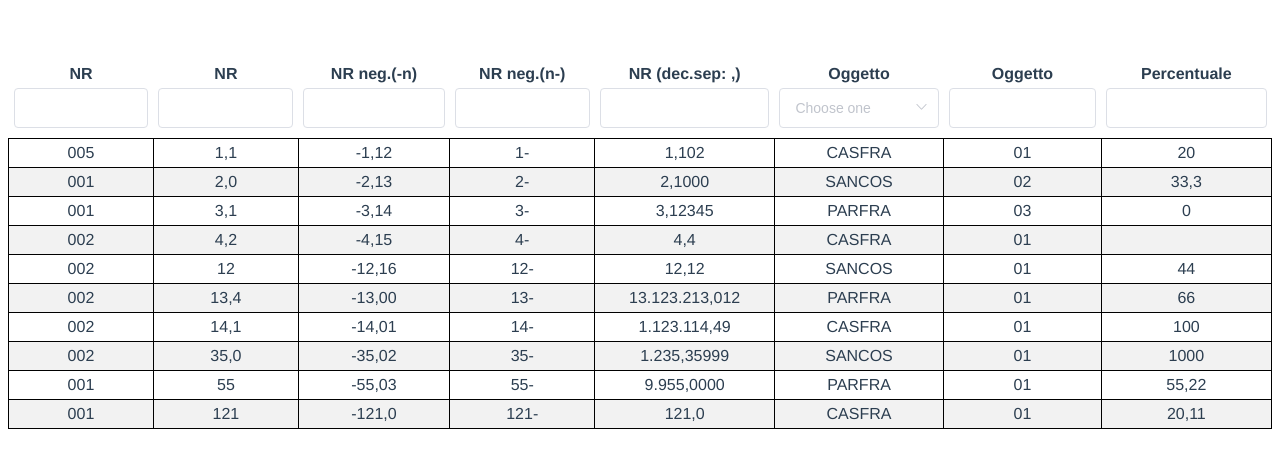
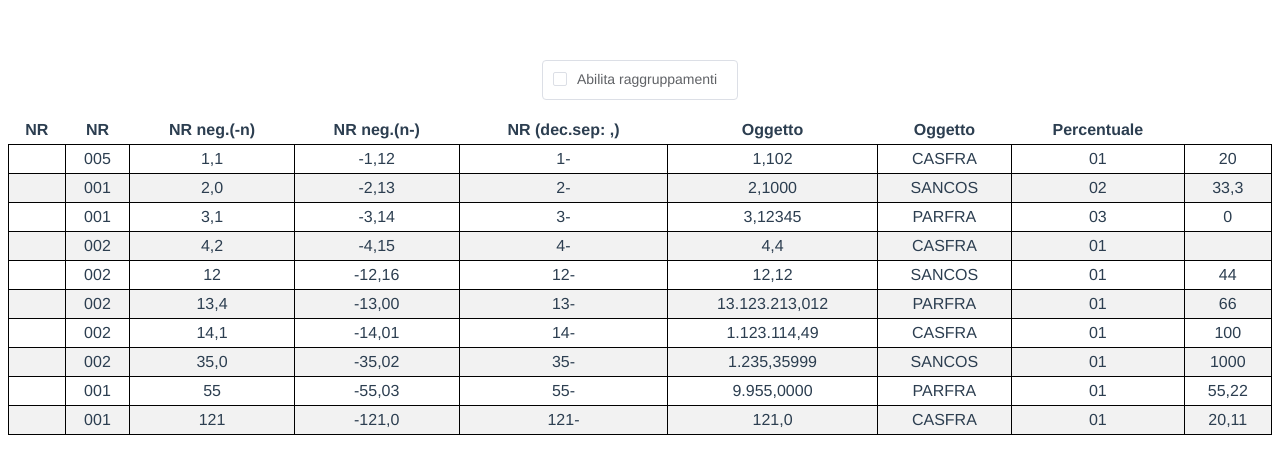
Before and after one commit to casetta-smeup/smeup-vue, a Vue app: page / in a window 1280 px wide. Shown: the top 474 px of the page. Built offline with nearby package versions, Linux system fonts and the light colour scheme.

Commit message:
grouped rows (test)

```diff
--- a/package.json
+++ b/package.json
@@ -14,6 +14,7 @@
     "faker": "^4.1.0",
     "vue": "^2.5.17",
     "vue-class-component": "^6.0.0",
+    "vue-material-design-icons": "^2.1.1",
     "vue-property-decorator": "^7.0.0",
     "vuex": "^3.0.1"
   },
--- a/src/App.vue
+++ b/src/App.vue
@@ -1,6 +1,16 @@
 <template>
   <div id="app">
-    <Matrix />
+    <div class="playground">
+      <el-checkbox
+        v-model="grouping"
+        border
+        @change="onGroupingChange"
+      >Abilita raggruppamenti</el-checkbox>
+    </div>
+
+    <Matrix
+      :grouping="grouping"
+      :rows="rows" />
   </div>
 </template>
 
@@ -8,12 +18,26 @@
 import { Component, Vue } from "vue-property-decorator";
 import Matrix from "./components/comp/matrix/Matrix.vue";
 
+import { dataTableFewRows, groupedRows } from "./mock/dataTable";
+
 @Component({
   components: {
     Matrix
   }
 })
-export default class App extends Vue {}
+export default class App extends Vue {
+  grouping = false;
+
+  rows: any[] = dataTableFewRows;
+
+  onGroupingChange() {
+    if (this.grouping) {
+      this.rows = groupedRows;
+    } else {
+      this.rows = dataTableFewRows;
+    }
+  }
+}
 </script>
 
 <style lang="scss">
@@ -24,5 +48,9 @@ export default class App extends Vue {}
   text-align: center;
   color: #2c3e50;
   margin-top: 60px;
+
+  .playground {
+    margin-bottom: 1rem;
+  }
 }
 </style>
--- a/src/components/comp/matrix/Matrix.vue
+++ b/src/components/comp/matrix/Matrix.vue
@@ -26,24 +26,26 @@
         :filterable="filterable"
         :sortable="sortable"
         :scroll="scroll"
+        :grouping="grouping"
         @sortby="onSort($event)"
       ></MatrixHeader>
 
       <MatrixBody
         :columns="columns"
         :rows="filteredRows"
+        :grouping="grouping"
       ></MatrixBody>
     </table>
   </div>
 </template>
 
 <script lang="ts">
-import { Component, Vue } from "vue-property-decorator";
+import { Component, Prop, Vue } from "vue-property-decorator";
 
 import MatrixBody from "./MatrixBody.vue";
 import MatrixHeader from "./header/MatrixHeader.vue";
 
-import mockedData from "@/mock/dataTable";
+import { dataTableCols } from "@/mock/dataTable";
 
 @Component({
   components: {
@@ -52,10 +54,15 @@ import mockedData from "@/mock/dataTable";
   }
 })
 export default class Matrix extends Vue {
+  // props
+  @Prop() private grouping!: boolean;
+
+  @Prop() private rows!: any[];
+
   // data
   manyRows: boolean = false;
 
-  filterable: boolean = true;
+  filterable: boolean = false;
 
   sortable: boolean = false;
 
@@ -76,13 +83,26 @@ export default class Matrix extends Vue {
     scrollLeft: 0
   };
 
-  columns: any[] = mockedData.dataTableCols;
-
-  rows: any[] = mockedData.dataTableFewRows;
+  columns: any[] = dataTableCols;
 
   // computed props
-  get filteredRows() {
-    console.log("calculate filteredRows");
+  get filteredRows(): any[] {
+    if (this.grouping) {
+      // trasformo l'albero in una lista
+      const filteredRows: any[] = [];
+
+      this.rows.forEach(r => {
+        // add row
+        filteredRows.push(r);
+
+        if (r.group && !r.collapsed) {
+          // adding children
+          r.children.forEach((child: any) => filteredRows.push(child));
+        }
+      });
+
+      return filteredRows;
+    }
 
     const filteredRows = this.rows.filter(r => {
       const columnsWithFilter = this.columns.filter(
--- a/src/components/comp/matrix/MatrixBody.vue
+++ b/src/components/comp/matrix/MatrixBody.vue
@@ -19,6 +19,16 @@ tbody {
       padding: 5px;
       border: 1px solid black;
     }
+
+    &.groupRow {
+      background-color: yellow;
+
+      td {
+        border-left: none;
+        border-right: none;
+        text-align: left;
+      }
+    }
   }
 }
 </style>
@@ -28,8 +38,24 @@ tbody {
     <tr
       v-for="(row, index) in rows"
       :key="index"
-      :class="{ selected: row.selected }"
+      :class="{ selected: row.selected, groupRow: row.group }"
     >
+      <template v-if="row.group">
+        <td>
+          <div @click="row.collapsed = !row.collapsed">
+            <chevron-right />
+          </div>
+        </td>
+
+        <td
+          :colspan="columns.length"
+        >
+          {{ row.text }}
+        </td>
+      </template>
+
+      <template v-else>
+        <td></td>
         <td
           v-for="column in columns"
           :key="column.c"
@@ -37,14 +63,20 @@ tbody {
         >
           {{ getCellValue(column.c, row) }}
         </td>
+      </template>
     </tr>
   </tbody>
 </template>
 
 <script lang="ts">
 import { Component, Prop, Vue } from "vue-property-decorator";
+import ChevronRight from "vue-material-design-icons/ChevronRight.vue";
 
-@Component
+@Component({
+  components: {
+    ChevronRight
+  }
+})
 export default class MatrixBody extends Vue {
   // props
   @Prop() private columns!: any[];
@@ -54,6 +86,8 @@ export default class MatrixBody extends Vue {
   @Prop() private filterable!: boolean;
 
   @Prop() private sortable!: boolean;
+
+  @Prop() private grouping!: boolean;
 
   // methods
   getCellValue(columnCode: string, row: any) {
--- a/src/components/comp/matrix/header/MatrixHeaderFilter.vue
+++ b/src/components/comp/matrix/header/MatrixHeaderFilter.vue
@@ -44,7 +44,10 @@ export default class MatrixHeaderFilter extends Vue {
 
   get comboValues() {
     // distinct values + sort
-    const values = this.rows.map(row => row.content[this.column.c].c).sort();
+    const values = this.rows
+      .filter(row => !row.group)
+      .map(row => row.content[this.column.c].c)
+      .sort();
 
     return ["", ...new Set(values)];
   }
--- a/src/mock/dataTable.js
+++ b/src/mock/dataTable.js
@@ -79,7 +79,7 @@ const starWarRows = [
   }
 ];
 
-const dataTableCols = [
+export const dataTableCols = [
   {
     c: "STR001",
     d: "NR",
@@ -154,7 +154,7 @@ const dataTableCols = [
   }
 ];
 
-const dataTableFewRows = [
+export const dataTableFewRows = [
   {
     selected: false,
     content: {
@@ -307,6 +307,180 @@ const dataTableFewRows = [
   }
 ];
 
+export const groupedRows = [
+  {
+    group: true,
+    collapsed: true,
+    text: "Oggetto = CASFRA",
+    children: [
+      {
+        selected: false,
+        content: {
+          STR001: { c: "005", p: "", t: "NR" },
+          STR002: { c: "1,1", p: "", t: "NR" },
+          STR003: { c: "-1,12", p: "", t: "NR" },
+          STR004: { c: "1-", p: "", t: "NR" },
+          STR006: { c: "1,102", p: "", t: "NR" },
+          STR007: { c: "CASFRA", p: "COL", t: "CN" },
+          STR008: { c: "01", p: "", t: "NR" },
+          STR009: { c: "20", p: "P", t: "NR" },
+          RowId: { c: "0", p: "", t: "NR" },
+          ID: { c: "1", p: "", t: "NR" }
+        }
+      },
+      {
+        selected: false,
+        content: {
+          STR001: { c: "002", p: "", t: "NR" },
+          STR002: { c: "4,2", p: "", t: "NR" },
+          STR003: { c: "-4,15", p: "", t: "NR" },
+          STR004: { c: "4-", p: "", t: "NR" },
+          STR006: { c: "4,4", p: "", t: "NR" },
+          STR007: { c: "CASFRA", p: "COL", t: "CN" },
+          STR008: { c: "01", p: "", t: "NR" },
+          STR009: { c: "", p: "P", t: "NR" },
+          RowId: { c: "3", p: "", t: "NR" },
+          ID: { c: "4", p: "", t: "NR" }
+        }
+      },
+      {
+        selected: false,
+        content: {
+          STR001: { c: "002", p: "", t: "NR" },
+          STR002: { c: "14,1", p: "", t: "NR" },
+          STR003: { c: "-14,01", p: "", t: "NR" },
+          STR004: { c: "14-", p: "", t: "NR" },
+          STR006: { c: "1.123.114,49", p: "", t: "NR" },
+          STR007: { c: "CASFRA", p: "COL", t: "CN" },
+          STR008: { c: "01", p: "", t: "NR" },
+          STR009: { c: "100", p: "P", t: "NR" },
+          RowId: { c: "6", p: "", t: "NR" },
+          ID: { c: "7", p: "", t: "NR" }
+        }
+      },
+      {
+        selected: false,
+        content: {
+          STR001: { c: "001", p: "", t: "NR" },
+          STR002: { c: "121", p: "", t: "NR" },
+          STR003: { c: "-121,0", p: "", t: "NR" },
+          STR004: { c: "121-", p: "", t: "NR" },
+          STR006: { c: "121,0", p: "", t: "NR" },
+          STR007: { c: "CASFRA", p: "COL", t: "CN" },
+          STR008: { c: "01", p: "", t: "NR" },
+          STR009: { c: "20,11", p: "P", t: "NR" },
+          RowId: { c: "9", p: "", t: "NR" },
+          ID: { c: "10", p: "", t: "NR" }
+        }
+      }
+    ]
+  },
+  {
+    group: true,
+    collapsed: true,
+    text: "Oggetto = PARFRA",
+    children: [
+      {
+        selected: false,
+        content: {
+          STR001: { c: "001", p: "", t: "NR" },
+          STR002: { c: "3,1", p: "", t: "NR" },
+          STR003: { c: "-3,14", p: "", t: "NR" },
+          STR004: { c: "3-", p: "", t: "NR" },
+          STR006: { c: "3,12345", p: "", t: "NR" },
+          STR007: { c: "PARFRA", p: "COL", t: "CN" },
+          STR008: { c: "03", p: "", t: "NR" },
+          STR009: { c: "0", p: "P", t: "NR" },
+          RowId: { c: "2", p: "", t: "NR" },
+          ID: { c: "3", p: "", t: "NR" }
+        }
+      },
+      {
+        selected: false,
+        content: {
+          STR001: { c: "002", p: "", t: "NR" },
+          STR002: { c: "13,4", p: "", t: "NR" },
+          STR003: { c: "-13,00", p: "", t: "NR" },
+          STR004: { c: "13-", p: "", t: "NR" },
+          STR006: { c: "13.123.213,012", p: "", t: "NR" },
+          STR007: { c: "PARFRA", p: "COL", t: "CN" },
+          STR008: { c: "01", p: "", t: "NR" },
+          STR009: { c: "66", p: "P", t: "NR" },
+          RowId: { c: "5", p: "", t: "NR" },
+          ID: { c: "6", p: "", t: "NR" }
+        }
+      },
+      {
+        selected: false,
+        content: {
+          STR001: { c: "001", p: "", t: "NR" },
+          STR002: { c: "55", p: "", t: "NR" },
+          STR003: { c: "-55,03", p: "", t: "NR" },
+          STR004: { c: "55-", p: "", t: "NR" },
+          STR006: { c: "9.955,0000", p: "", t: "NR" },
+          STR007: { c: "PARFRA", p: "COL", t: "CN" },
+          STR008: { c: "01", p: "", t: "NR" },
+          STR009: { c: "55,22", p: "P", t: "NR" },
+          RowId: { c: "8", p: "", t: "NR" },
+          ID: { c: "9", p: "", t: "NR" }
+        }
+      }
+    ]
+  },
+  {
+    group: true,
+    collapsed: true,
+    text: "Oggetto = SANCOS",
+    children: [
+      {
+        selected: false,
+        content: {
+          STR001: { c: "001", p: "", t: "NR" },
+          STR002: { c: "2,0", p: "", t: "NR" },
+          STR003: { c: "-2,13", p: "", t: "NR" },
+          STR004: { c: "2-", p: "", t: "NR" },
+          STR006: { c: "2,1000", p: "", t: "NR" },
+          STR007: { c: "SANCOS", p: "COL", t: "CN" },
+          STR008: { c: "02", p: "", t: "NR" },
+          STR009: { c: "33,3", p: "P", t: "NR" },
+          RowId: { c: "1", p: "", t: "NR" },
+          ID: { c: "2", p: "", t: "NR" }
+        }
+      },
+      {
+        selected: false,
+        content: {
+          STR001: { c: "002", p: "", t: "NR" },
+          STR002: { c: "12", p: "", t: "NR" },
+          STR003: { c: "-12,16", p: "", t: "NR" },
+          STR004: { c: "12-", p: "", t: "NR" },
+          STR006: { c: "12,12", p: "", t: "NR" },
+          STR007: { c: "SANCOS", p: "COL", t: "CN" },
+          STR008: { c: "01", p: "", t: "NR" },
+          STR009: { c: "44", p: "P", t: "NR" },
+          RowId: { c: "4", p: "", t: "NR" },
+          ID: { c: "5", p: "", t: "NR" }
+        }
+      },
+      {
+        selected: false,
+        content: {
+          STR001: { c: "002", p: "", t: "NR" },
+          STR002: { c: "35,0", p: "", t: "NR" },
+          STR003: { c: "-35,02", p: "", t: "NR" },
+          STR004: { c: "35-", p: "", t: "NR" },
+          STR006: { c: "1.235,35999", p: "", t: "NR" },
+          STR007: { c: "SANCOS", p: "COL", t: "CN" },
+          STR008: { c: "01", p: "", t: "NR" },
+          STR009: { c: "1000", p: "P", t: "NR" },
+          RowId: { c: "7", p: "", t: "NR" },
+          ID: { c: "8", p: "", t: "NR" }
+        }
+      }
+    ]
+  }
+];
+
 const dataTableManyCols = new Array();
 
 for (let i = 0; i < 20; i++) {
@@ -338,13 +512,3 @@ for (let i = 0; i < 1000; i++) {
 
   dataTableManyRows.push(obj);
 }
-
-export default {
-  columns,
-  starWarRows,
-  rows,
-  dataTableCols,
-  dataTableFewRows,
-  dataTableManyCols,
-  dataTableManyRows
-};
```
Also changed, not shown: src/components/comp/matrix/header/MatrixHeader.vue (+7 -0 lines), src/main.ts (+3 -6 lines), src/plugins/Element.ts (added, +9 -0 lines), 1 other file (tests, documents, lock files or other folders). Lines whose indentation alone changed are shown as unchanged.
